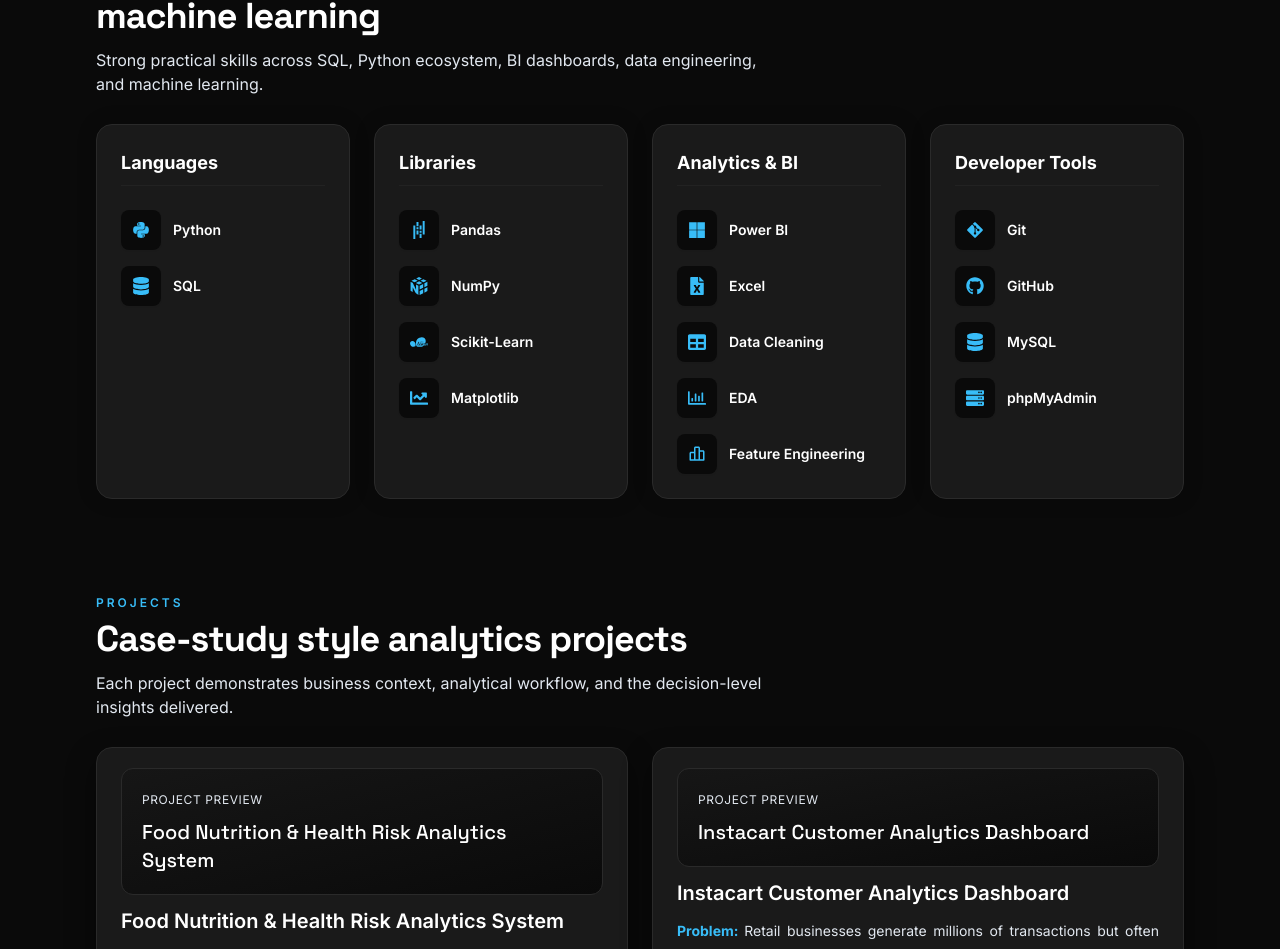
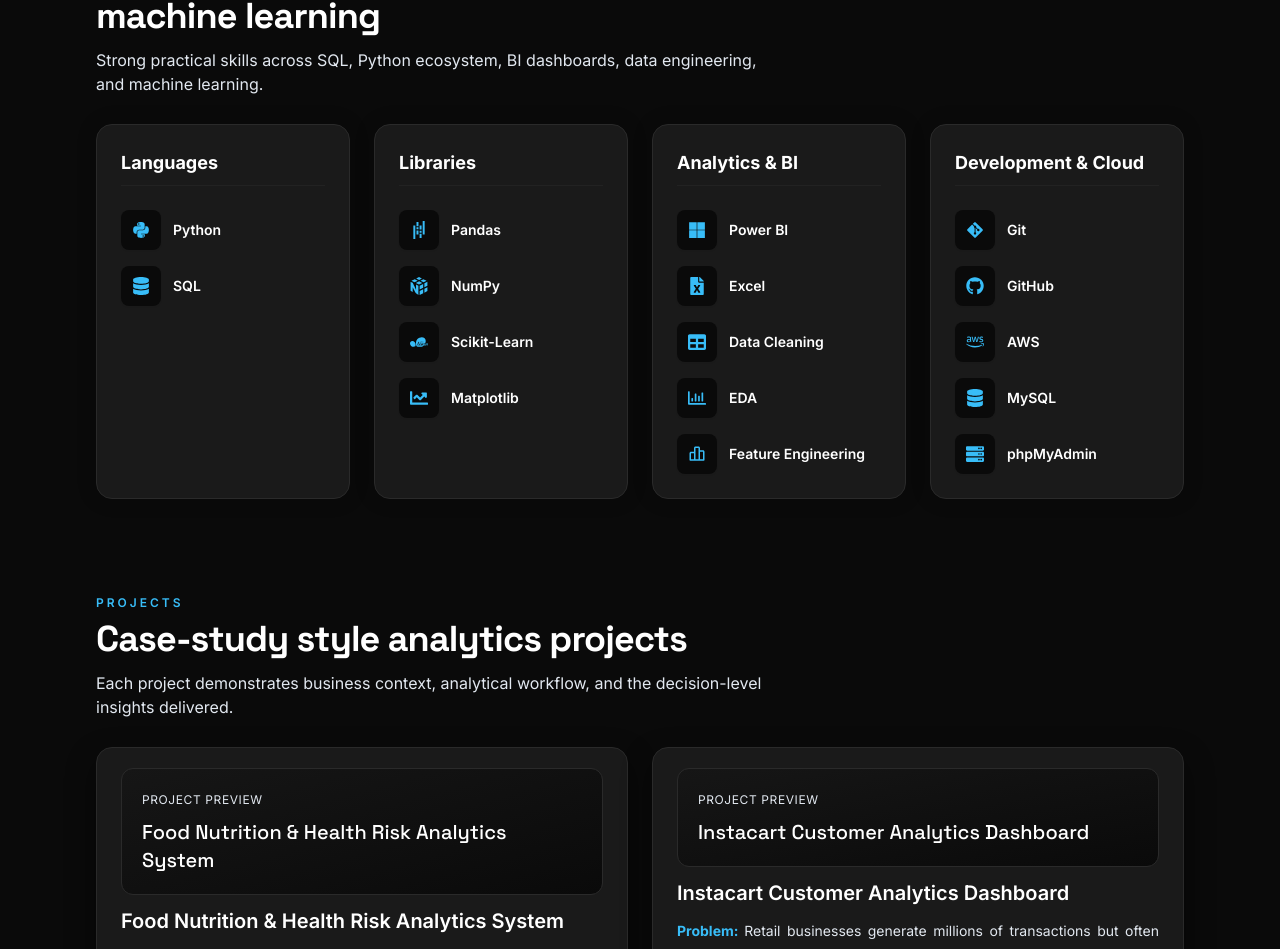
Before and after one commit to samhoon000/My-Portfolio, a React (Vite) app: page / in a window 1280 px wide. Shown: the part 1822-2771 px from the top of the page. Built offline with nearby package versions, Linux system fonts and the light colour scheme.

Commit message:
Add AWS to skills under Development & Cloud category

```diff
--- a/src/data/portfolio-data.js
+++ b/src/data/portfolio-data.js
@@ -9,7 +9,8 @@
   FaRegChartBar,
   FaGithub,
   FaGitAlt,
-  FaServer
+  FaServer,
+  FaAws
 } from 'react-icons/fa'
 import { SiPandas, SiNumpy, SiScikitlearn } from 'react-icons/si'
 import { BiBarChartAlt2 } from 'react-icons/bi'
@@ -66,9 +67,10 @@
     { name: 'EDA', icon: FaRegChartBar },
     { name: 'Feature Engineering', icon: BiBarChartAlt2 },
   ],
-  'Developer Tools': [
+  'Development & Cloud': [
     { name: 'Git', icon: FaGitAlt },
     { name: 'GitHub', icon: FaGithub },
+    { name: 'AWS', icon: FaAws },
     { name: 'MySQL', icon: FaDatabase },
     { name: 'phpMyAdmin', icon: FaServer },
   ]
```
Also changed, not shown: 1 other file (tests, documents, lock files or other folders).
